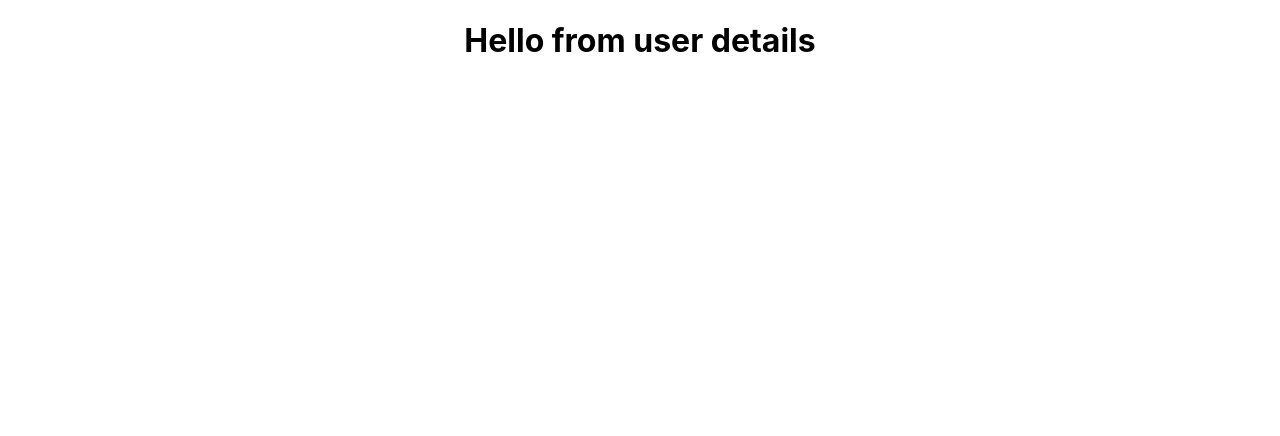
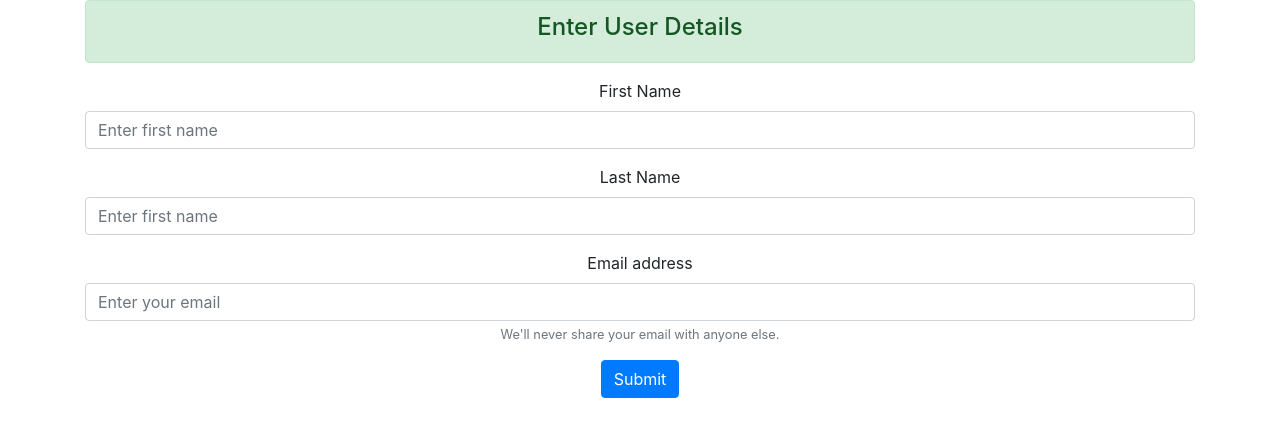
Before and after one commit to webbuyrich/reactjs-multistep-form, a React (Create React App) app: page / in a window 1280 px wide. Shown: the top 436 px of the page. Built offline with nearby package versions, Linux system fonts and the light colour scheme.

Commit message:
added react-bootstrap, added bootstrap form, on submit render personalData Page

```diff
--- a/package.json
+++ b/package.json
@@ -3,7 +3,9 @@
   "version": "0.1.0",
   "private": true,
   "dependencies": {
+    "bootstrap": "^4.3.1",
     "react": "^16.10.1",
+    "react-bootstrap": "^1.0.0-beta.12",
     "react-dom": "^16.10.1",
     "react-scripts": "3.1.2"
   },
--- a/src/components/FormUserDetails.js
+++ b/src/components/FormUserDetails.js
@@ -1,13 +1,67 @@
-import React, { Component } from 'react'
+import React, { Component } from 'react';
+import 'bootstrap/dist/css/bootstrap.min.css';
+import { Container, Button, Form, Alert  } from 'react-bootstrap';
 
 export class FormUserDetails extends Component {
+    continue = e => {
+        e.preventDefault();
+        this.props.nextStep();
+    }
+
     render() {
+        // values variable
+        const { values, handleChange } = this.props;
+
         return (
-            <div>
-                <h1>Hello from user details</h1>
-            </div>
+            <Container>
+                <Alert variant="success">
+                    <Alert.Heading>Enter User Details</Alert.Heading>
+                </Alert>
+                <Form>
+                    <Form.Group controlId="firstName">
+                        <Form.Label>First Name</Form.Label>
+                        <Form.Control
+                            type="text"
+                            onChange={this.handleChange}
+                            defaultValue={values.firstName}
+                            placeholder="Enter first name"
+                        />
+                    </Form.Group>
+                    <Form.Group controlId="lastName">
+                        <Form.Label>Last Name</Form.Label>
+                        <Form.Control
+                            type="text"
+                            onChange={this.handleChange}
+                            defaultValue={values.lastName}
+                            placeholder="Enter first name"
+                        />
+                    </Form.Group>
+
+                    <Form.Group controlId="formBasicEmail">
+                        <Form.Label>Email address</Form.Label>
+                        <Form.Control
+                            type="email"
+                            placeholder="Enter your email"
+                            onChange={this.handleChange}
+                            defaultValue={values.email}
+                        />
+                        <Form.Text className="text-muted">
+                            We'll never share your email with anyone else.
+                        </Form.Text>
+                    </Form.Group>
+                    <Button
+                        variant="primary"
+                        type="submit"
+                        onClick={this.continue}
+                    >
+                        Submit
+                </Button>
+                </Form>
+            </Container>
+
         )
     }
 }
 
+
 export default FormUserDetails
```
Also changed, not shown: src/components/FormPersonalData.js (+14 -0 lines), 1 other file (tests, documents, lock files or other folders).
